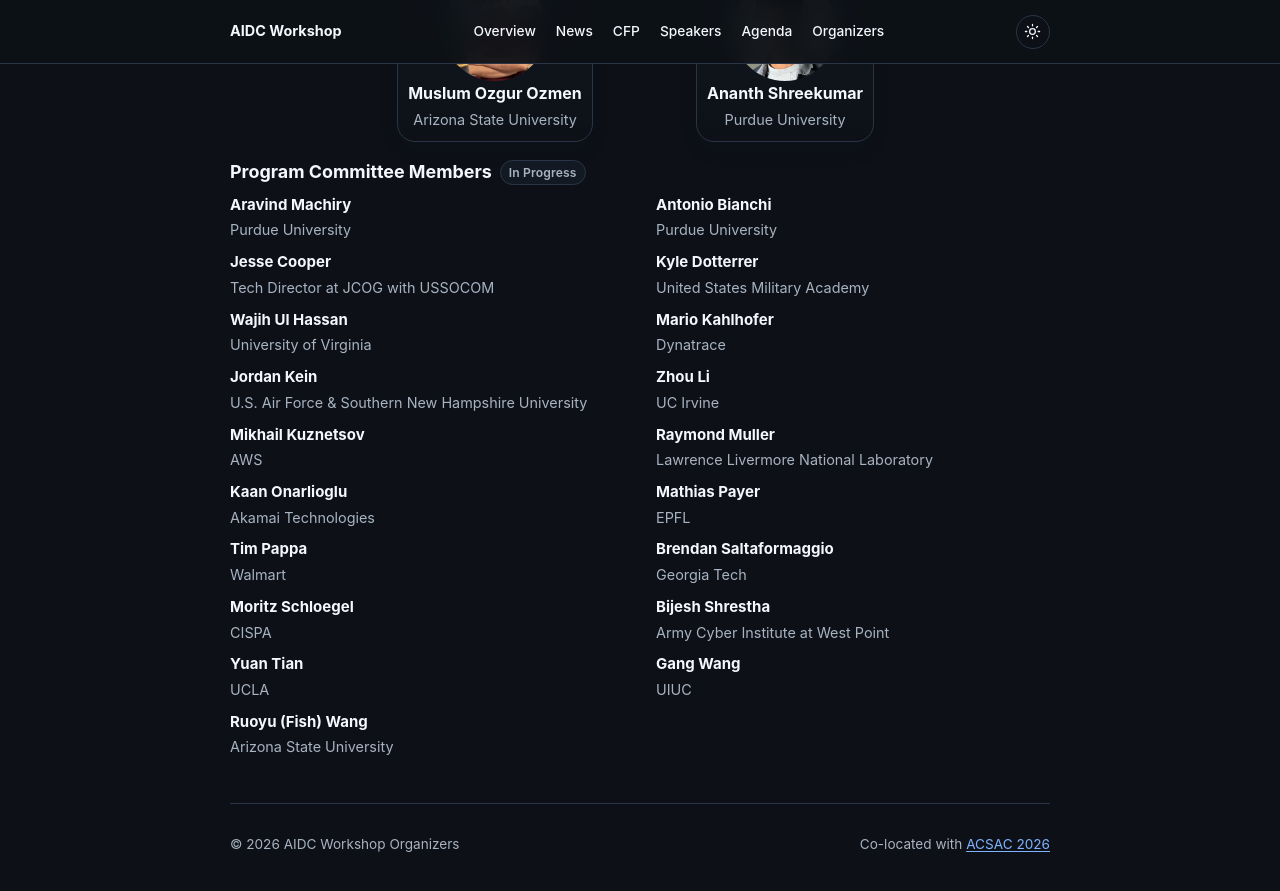
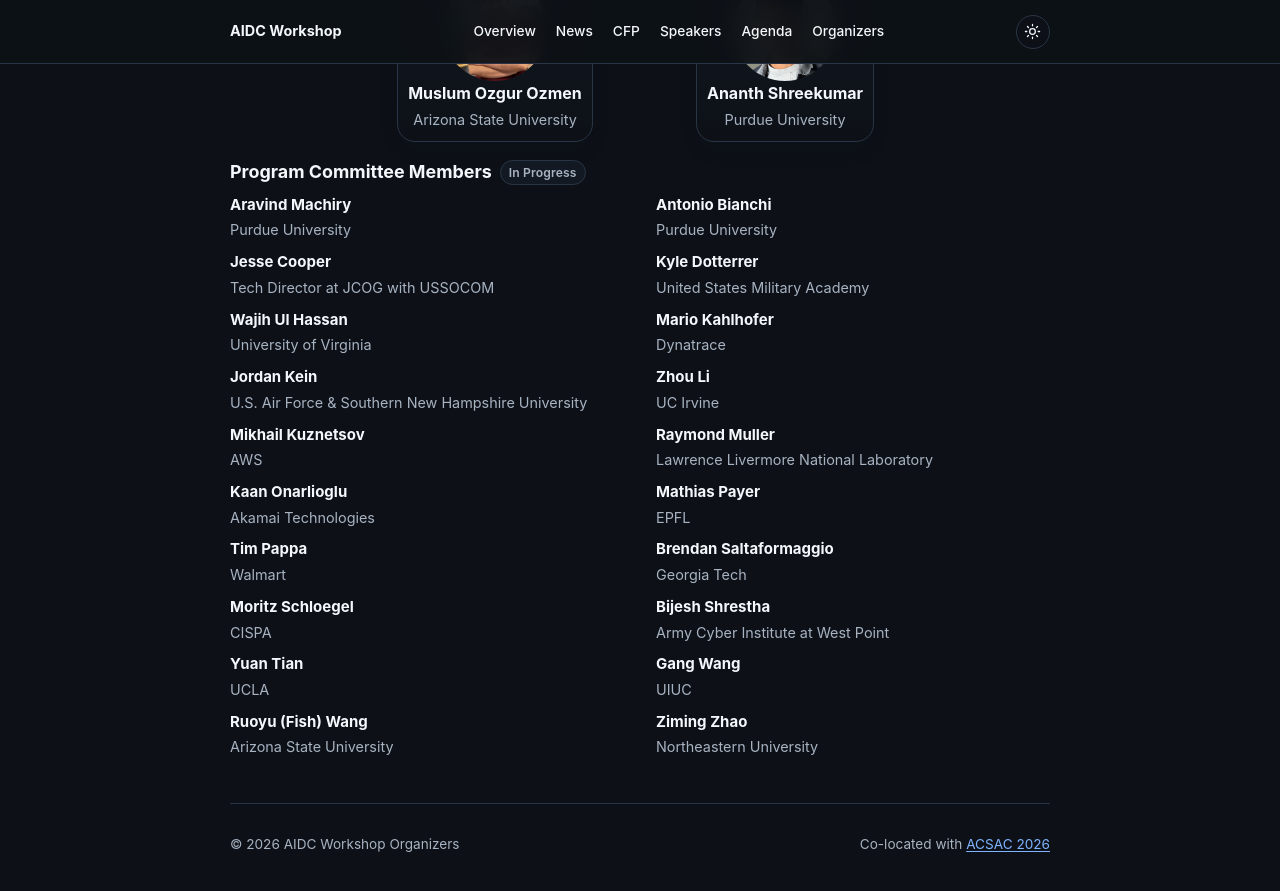
Before and after one commit to aidcworkshop/aidcworkshop.github.io, a Jekyll site: the page built from index.md, in a window 1280 px wide and 900 px high, scrolled down 6542 px. Shown: the top 891 px of the window. Built offline with Jekyll 4.4.1, drawn with Linux system fonts in a browser that asks for light colours.

Commit message:
Add Ziming Zhao to program committee

```diff
--- a/_data/workshop.yml
+++ b/_data/workshop.yml
@@ -291,3 +291,5 @@ organizers:
           affiliation: "UIUC"
         - name: "Ruoyu (Fish) Wang"
           affiliation: "Arizona State University"
+        - name: "Ziming Zhao"
+          affiliation: "Northeastern University"
```
